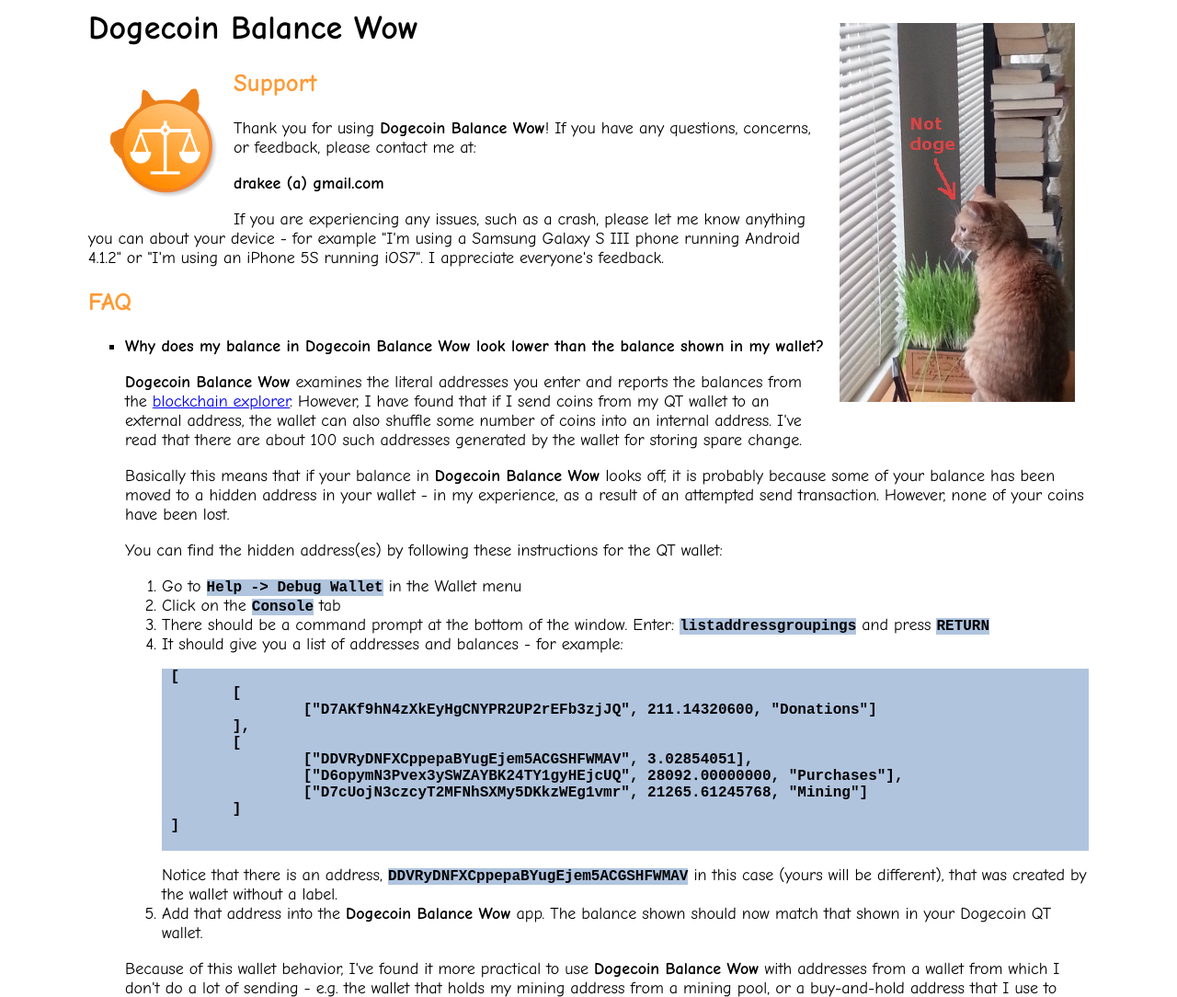
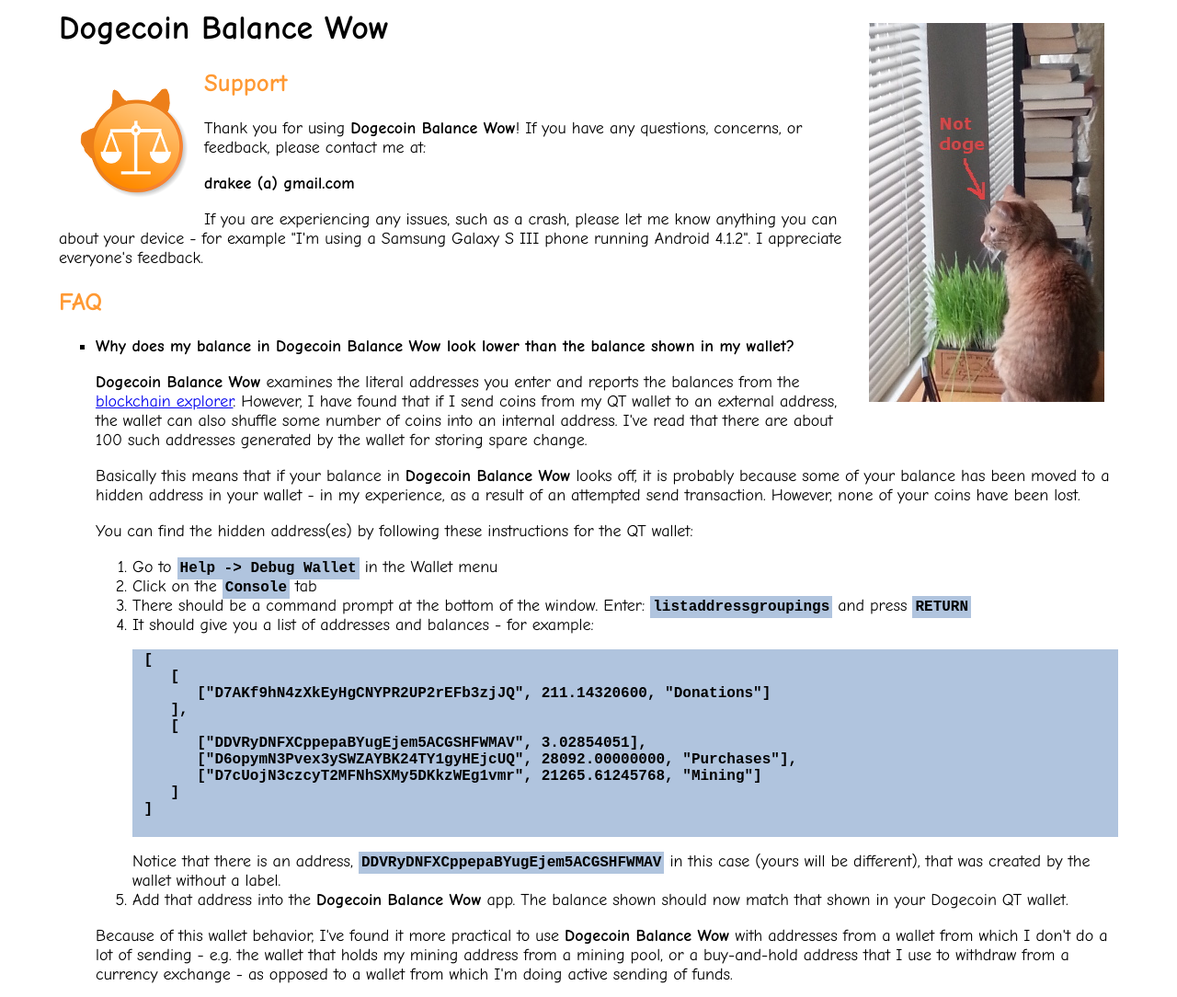
Before and after one commit to psydrake/dogecoinBalanceWow, a browser extension: page webapp/merges/support.html in a window 1280 px wide. Shown: the top 1084 px of the page at 92% size. Drawn offline with Linux system fonts and the light colour scheme; files whose address does not match are found by name.

Commit message:
improved support page formatting

```diff
--- a/webapp/merges/support.html
+++ b/webapp/merges/support.html
@@ -7,7 +7,7 @@
 	  font-family:"Comic Sans MS", cursive, sans-serif;
 	  font-size: large;
 	  background-color: white;
-	  width: 85%;
+	  width: 90%;
 	  padding: 10px;
 	  margin:0 auto;
   }
@@ -23,6 +23,8 @@
   code, pre {
 	  background-color: #b0c4de;
 	  font-weight: 700;
+      padding: 3px;
+      word-wrap: break-word;
   }
 
   .logo {
@@ -51,7 +53,7 @@
 		<dd><strong>drakee (a) gmail.com</strong></dd>
 	</p>
 	<p>
-		If you are experiencing any issues, such as a crash, please let me know anything you can about your device - for example "I'm using a Samsung Galaxy S III phone running Android 4.1.2" or "I'm using an iPhone 5S running iOS7". I appreciate everyone's feedback.
+		If you are experiencing any issues, such as a crash, please let me know anything you can about your device - for example "I'm using a Samsung Galaxy S III phone running Android 4.1.2". I appreciate everyone's feedback.
 	</p>
 </div>
 <div class="clear" id="FAQ">
```
Lines whose indentation alone changed are shown as unchanged.
